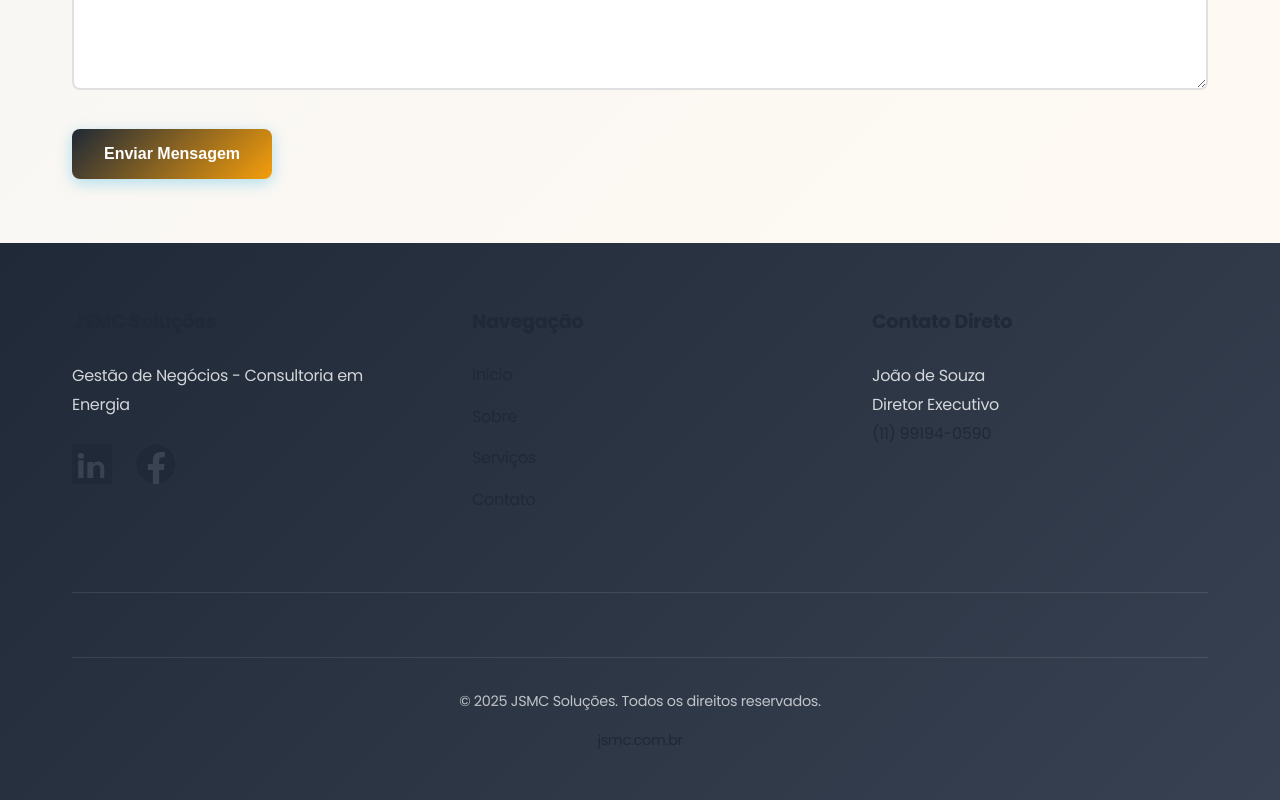
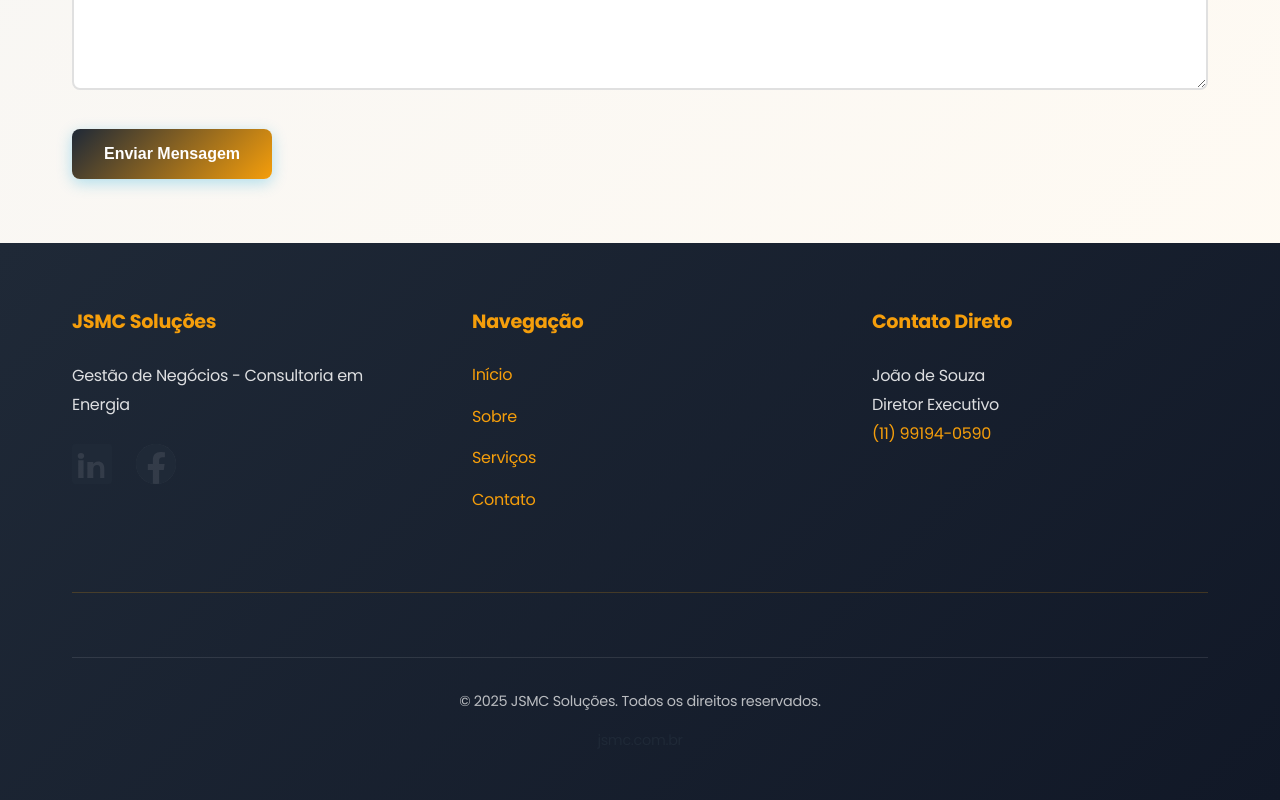
Before and after one commit to fagnergs/jsmc-website, a website: page index.html in a window 1280 px wide. Shown: the part 5950-6750 px from the top of the page. Drawn offline with Linux system fonts and the light colour scheme.

Commit message:
feat: v8 - footer profissional com cores âmbar + azul, contraste melhorado, logo Hughes atualizado

```diff
--- a/css/styles.css
+++ b/css/styles.css
@@ -618,7 +618,7 @@ body {
 
 /* ==================== FOOTER ==================== */
 .footer {
-    background: linear-gradient(135deg, var(--dark), var(--gray-dark));
+    background: linear-gradient(135deg, #1F2937 0%, #111827 100%);
     color: var(--white);
     padding: var(--spacing-2xl) 0 var(--spacing-lg);
 }
@@ -629,29 +629,30 @@ body {
     gap: var(--spacing-2xl);
     margin-bottom: var(--spacing-2xl);
     padding-bottom: var(--spacing-2xl);
-    border-bottom: 1px solid rgba(255, 255, 255, 0.1);
+    border-bottom: 1px solid rgba(245, 158, 11, 0.2);
 }
 
 .footer-section h4 {
     font-size: 1.2rem;
     margin-bottom: var(--spacing-md);
-    color: var(--primary);
+    color: var(--secondary);
 }
 
 .footer-section p {
-    color: rgba(255, 255, 255, 0.8);
+    color: rgba(255, 255, 255, 0.85);
     line-height: 1.8;
     margin-bottom: var(--spacing-sm);
 }
 
 .footer-section a {
-    color: var(--primary);
+    color: var(--secondary);
     text-decoration: none;
     transition: var(--transition);
 }
 
 .footer-section a:hover {
-    color: var(--secondary);
+    color: #FBBF24;
+    text-decoration: underline;
 }
 
 .footer-section ul {
```
